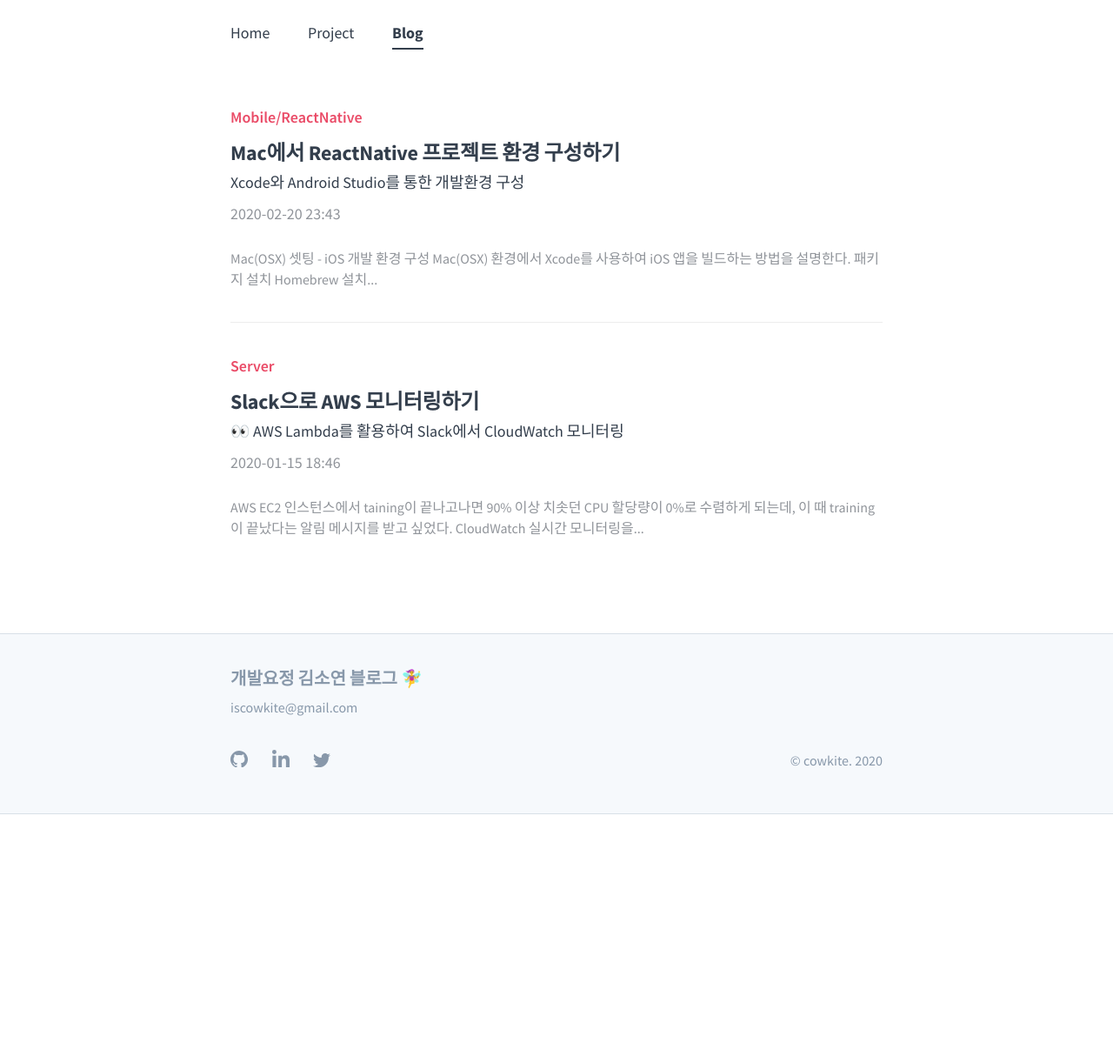
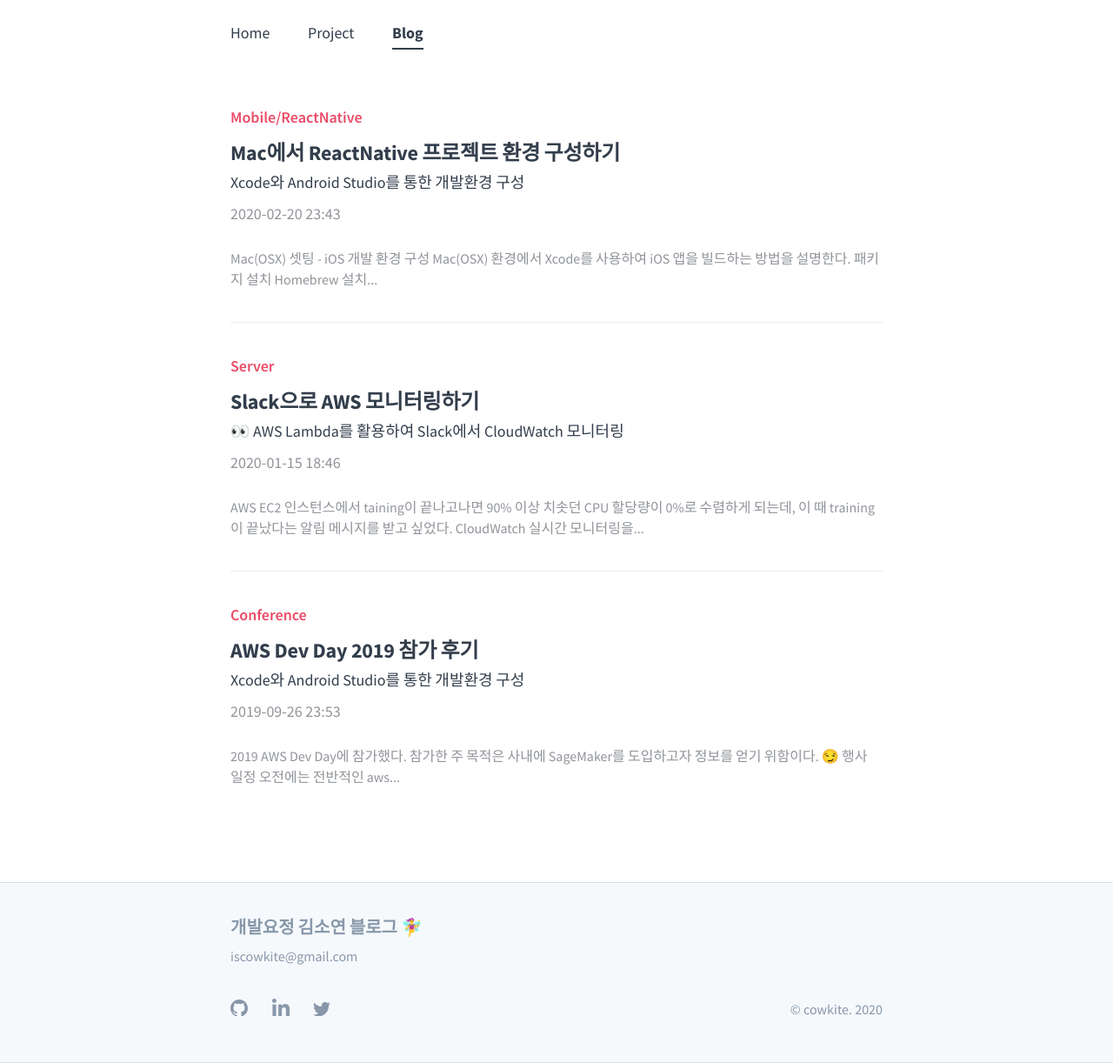
Before and after one commit to cowkite/cowkite.github.io, a Jekyll site: the page built from blog/index.md, in a window 1280 px wide. Shown: the whole page at 87% size. Built offline with Jekyll 4.4.1, drawn with Linux system fonts in a browser that asks for light colours; before the commit the page ends 936 px from its top, so only the background shows below that; some of the changed lines change nothing that is shown.

Commit message:
Post '1909262253'

```diff
--- a/_sass/_post.scss
+++ b/_sass/_post.scss
@@ -302,10 +302,6 @@
             }
 
         }
-
-        pre code {
-            font-size: 12px !important;
-        }
     }
 }
 
--- /dev/null
+++ b/blog/1909262353/index.md
@@ -0,0 +1,293 @@
+---
+layout: post
+title: AWS Dev Day 2019 참가 후기
+subtitle: Xcode와 Android Studio를 통한 개발환경 구성
+type: Conference
+blog: true
+text: true
+post-header: true
+header-img: "img/about.jpg"
+date: 2019-09-26 23:53
+comments: true
+---
+
+[2019 AWS Dev Day](https://aws.amazon.com/ko/events/devday/seoul/)에 참가했다. 참가한 주 목적은 사내에 SageMaker를 도입하고자 정보를 얻기 위함이다. 😏
+
+<br/>
+
+## 행사 일정
+
+오전에는 전반적인 aws 서비스 소개를 듣고, 오후에는 본인이 원하는 세션을 찾아 듣는 방식.
+
+| 시간          | 내용                   |
+| ------------- | ---------------------- |
+| 09:00 - 10:00 | 등록 및 전시 부스 관람 |
+| 10:00 - 11:30 | 기조 연설              |
+| 11:30 - 12:45 | 점심 시간              |
+| 12:45 - 17:30 | 강연 및 실습 워크샵    |
+
+<br/>
+
+오후 시간에는 총 3세션의 강연(인공지능/기계 학습, 앱 현대화, 이머징 테크)과 4세션의 실습 워크샵(GluonCV, IoT+SageMaker, EKS, Amplify+AI)이 준비되어있었고, 나는 **인공지능/기계 학습** 세션을 청강했다.
+
+사실 **Amplify와 AI 서비스를 활용한 서버리스 기반 소셜 안드로이드 앱 만들기** 실습도 해보고싶었던터라 조금 아쉬움이 남았다. 😢
+
+<br/>
+
+### 인공지능/기계 학습 강연 일정
+
+| 시간           | 내용                                                         |
+| -------------- | ------------------------------------------------------------ |
+| 12:45 - 13:45  | **개발자를 위한 수백만 사용자 대상 기계 학습 서비스 확장 하기**<br/>*윤석찬 수석테크에반젤리스트, AWS<br/>문효준 책임 연구원, LG전자*<br/><br/>기계 학습은 이제 개발자에게 필수 기술셋이 되었습니다. 이미지/비디오 인식, 음성 인식 및 합성, 비지니스 예측, 사용자 추천 등 다양한 스마트 애플리케이션 개발 및 배포를 위해 기계 학습 기술을 배우고 이를 적용해야 합니다. 본 세션에서는 AWS의 다양한 서비스를 활용하여 개발자들이 기계 학습을 처음 접하는 시점부터 혼자서 공부하는 방법부터 팀에서 초기 도입시, 그리고 정식 프로덕션 환경에서 수백만 사용자를 위한 서비스를 향해 가는 과정을 알려드림으로서 머신 러닝 엔지니어가 될 수 있는 방법을 알아봅니다. |
+| 14:00 - 15:00  | **기계 학습 싸고 빠르게 하는 방법 - Amazon SageMaker 편**<br/>*김필호 솔루션즈 아키텍트, AWS*<br/><br/>기계 학습을 기반한 서비스를 개발하기 위해서는, 데이터 준비, 모델 훈련과 배포의 다양한 과정을 반복적으로 진행해야 합니다. AWS에서는 각 과정별로 사용자가 각자 워크로드에 맞춘 가장 비용 효율적인 ML 프레임워크인 Amazon SageMaker 관리형 서비스를 제공하고 있습니다. 본 세션에서는 SageMaker를 활용하는 방법과 함께 어떻게 하면 모델 생성, 학습 및 배포를 위한 자원을 가장 효율적이고 경제적으로 사용할 수 있는 방법을 소개합니다. |
+| 15:15 - 16:15  | **AWS 기반 기계 학습 자동화 및 최적화를 위한 실전 기법**<br/>*남궁영환 AI/ML 솔루션즈 아키텍트, AWS*<br/><br/>기계 학습 모델을 서비스로 제공하려면, 지속적인 학습 및 배포 과정이 필요합니다. 모델 훈련시 최적화 과정, 배포된 모델이 추론을 통해 서비스 되기 위한 성능 개선도 필수 요소입니다. 본 세션에서는 AWS를 활용한 대규모 리소스를 이용한 효율적인 모델 학습 시 유용한 내용들을 소개합니다. 대규모 리소스를 이용할 경우 인프라 선택, 모델 학습 환경 선택 및 구성, 확장성 등이 함께 고려되어야 합니다. 이와 관련한 AWS 서비스들의 특징과 어떤 결과를 보여주는지도 함께 알아봅니다. |
+| 16:30  - 17:30 | **Intel on AWS, AI/ML Service 성능 향상을 위한 협력 모델**<br/>*서지혜 솔루션즈 아키텍트, AWS<br/>김종학 과장, Intel*<br/><br/>클라우드는 데이터 수집, 저장, 맞춤형 AI/ML 모델 생성 등 대규모 AI워크로드 운영을 비용 효율적이며 쉽게 만들어 줄 수 있습니다. 이 세션에서는 AI 워크로드를 간단하고 빠르게 처리하기 위해 AWS와 Intel이 어떻게 협력하고 있는지에 관해 설명합니다. 첫 번째로 AWS C5 인스턴스에 적용된 고성능 Intel Xeon® Scalable processors 기술에 대해 설명합니다. 그리고 강화 학습으로 생성된 모델을 가지고 자율 주행하는 1/18 스케일의 자동차DeepRacer 에 적용된 Intel의 강화 학습 라이브러리 및 Inference engine (Openvino)에 대해서도 알아봅니다. 이 밖에도 AWS AI/ML Marketplace에 제공 되고 있는 Intel의 AWS AI/ML library 및 모델에 대해 알아봅니다. |
+
+<br/>
+
+## Register
+
+친절하신 aws 직원분들이 등록을 도와준다. 회사명이 이렇게 대문짝하게 찍히는줄 모르고 적어냈는데 bold 적용돼서 출력되는 덕분에, 나를 IT부문에서 왔다고 착각하시곤 말을 거시던 분들이 계셨다. 아니라고하기가 민망해서 대충 대화를 하긴 했는데 전 일개 OY 정보전략팀이라 아무것도 모릅니다..
+
+![](img/01.jpg)
+
+<br/>
+
+<br/>
+
+
+## 기조 연설
+
+### Kick off (Olivier Klein, AWS)
+
+**Modern Application Design**: 애플리케이션 모듈화를 위해 현재 방식에서 아키텍쳐 패턴 변경, 운영 방식 변경, 배포 방식 등을 변경해야함. 이를 microservice라고 지칭한다. microservice끼리는 API를 통해 통신을 하며, 서비스의 구성은 code, sdk, data stores로 구성되어있다. data stores를 선택할 수 있다는것은 데이터베이스 전략을 세움으로서 나에게 가장 적합한 것을 선택할 수 있다는 것을 의미한다.
+
+**Serverless**: microservice를 지향하기 위해서는 serverless를 추구해야한다. AWS Lanbda, AWS Fargate, 그리고 새로운 AWS Lambda Layers를 통해서
+
+**Auto rollout**: 배포 과정을 자동화해야한다.
+
+<br/>
+
+### AWS를 사용한 클라우드 마이그레이션 경험 공유 (정성권 수석, 삼성전자)
+
+**SAMSUNG Account**
+
+Cloud native를 제공하기 위해서는 IDC에서 벗어나 안정적인 클라우드로 옮겨야한다는 생각을 하게 되었음. 그러나 삼성 전체의 인증을 담당하기 때문에 안정적인 **무중단** 마이그레션이 필요했음
+
+1. 클라우드 마이그레이션
+   - **인프라스트럭쳐 엔지니어의 역할**: 마이그레이션 아키텍처 - API GW 기반 Strangler 패턴 적용, 클라우드 인프라스트럭처 기반 코드 작성, Immutable 인프라스트럭처, CI/CD 파이프라인 구축: Python
+   - **데이터베이스 관리자의 역할**: 데이터 마이그레이션 계획, 데이터 로딩 및 CDC 동기화, 스키마 및 쿼리 변환, 데이터베이스 관리
+
+2. 마이크로서비스로 리팩토링
+3. 컨테이너 기반 클라우드 네이티브
+
+**클라우드 이전으로 인한 이점**: 라이선스 비용 절감, 관리형 서비스 활용, 오픈소스 활용 경험 축적, 다양한 서비스 실험 가능
+
+<br/>
+
+### AWS application 소개 (Olivier Klein, AWS)
+
+#### DEMO
+
+- **사진을 촬영한 3D 렌더링 어플리케이션**: 여러 각도에서 사진을 찍고 3D 렌더링을 하여 스마트폰으로 볼 수 있는 어플리케이션
+
+  1. 약 80장 정도의 사진을 촬영하고 3D 렌더링을 통해 와이어프레임 생성, 텍스쳐 적용을 할 수 있음
+  2. AWS의 sumerion을 통해 HTML로 작성한 앱을 사용자에게 배포
+
+- **Auto-drive Robot**: 벽을 인지하여 미로를 찾는 자율주행 로봇
+
+  1. 일차적으로 사람의 조종에 의해 로봇이 움직이면서 자기가 있는 공간을 파악하여 벽이 어디있는지, 안전하게 갈 수 있는 길이 어디인지 파악을 함.
+
+  2. Navigation goal을 주어 주행을 시키면 서서히 셀프 주행을 배움. 처음에는 센서 정보에 의존하여 조심스럽게 움직임. (이때 몇 초 정도의 inference 때문에 순간 프로그램이 죽은 것처럼 보여서 Olivier가 당황했었습니다. :joy:)
+
+- **Unicon with corn-dog**: 핫도그를 찾아다니는 유니콘 시뮬레이션
+
+  1. SageMaker RL + Sumerian을 활용하여 구현
+  2. 유니콘에게 핫도그를 먹으라고 특별히 명령한 것이 아님. 처음에는 돌기만 함. 그럴 때는 마이너스, 마이너스... 핫도그에 가까이 갈 수록 플러스, 플러스를 리워드를 하면, 핫도그에 가까이 갈 수록 보상을 받는다는 것을 알게 됨. 결국 유니콘은 최종적으로 핫도그를 찾아 움직이게 됨.
+
+#### Applications with mobile app roll-on
+
+- Amazon 3D
+- Amazon Sumerian
+
+#### Applications with IoT
+
+- AWS Robot matics
+- AWS AppSync: Network connection-less 상황에서 서비스가 끊김 없이 동작할 수 있도록 지원함.
+- AWS Greengrass: Edge로 로직을 구성할 수 있도록 지원함.
+
+#### Data
+
+- Glacier Database: 클라우드 상 가장 저렴한 DB Storage
+- AWS S3
+
+#### AI and Machine Learning
+
+AI Services - ML Services - ML Frameworks + Infrastructure
+
+- AWS SageMaker
+
+  Computer visioning: 일반 웹카메라로도 모션 인식, hit cam 등이 가능함
+
+  - Amazon Eleastic inference: GPU를 필요할 때 증폭하고 감소할 수 있음. 런칭 이후 전체 비용의 75%까지 절감했다는 후기를 많이 들음
+
+- AWS Inferentia: 추론의 비용을 10배 줄일 수 있는 서비스를 내년에 런칭할 예정임
+
+- Amazon SageMaker RL: 머신러닝을 하고 싶은데 데이터가 없을 때를 위한 강화학습 모델. State - Action - Reward 과정을 거쳐서 쉽게 데이터를 만들 수 있음
+
+<br/><br/>
+
+## 개발자를 위한 수백만 사용자 대상 기계 학습 서비스 확장 하기
+
+*기계 학습은 이제 개발자에게 필수 기술셋이 되었습니다. 이미지/비디오 인식, 음성 인식 및 합성, 비지니스 예측, 사용자 추천 등 다양한 스마트 애플리케이션 개발 및 배포를 위해 기계 학습 기술을 배우고 이를 적용해야 합니다. 본 세션에서는 AWS의 다양한 서비스를 활용하여 개발자들이 기계 학습을 처음 접하는 시점부터 혼자서 공부하는 방법부터 팀에서 초기 도입시, 그리고 정식 프로덕션 환경에서 수백만 사용자를 위한 서비스를 향해 가는 과정을 알려드림으로서 머신 러닝 엔지니어가 될 수 있는 방법을 알아봅니다.*
+
+<br/>
+
+### 환경구성 (윤석찬 수석테크에반젤리스트, AWS)
+
+**EC2 GPU Instances**
+
+- G4 instance: OpenGL, DirectX, CUDA, OpenCL 등 그래픽 동영상 최적화
+- P3 instance: Tensorflow 등
+- On-demand GPU
+
+**EC2 Spot 인스턴스 구매 옵션**
+
+- 최대 75% 할인된 가격에 모델 훈련 시에만 사용 가능
+
+- 스팟 가격의 흐름을 통해 예측 가능
+- On-Demend 대비 70% 할인 된 가격으로 사용 가능
+
+<br/>
+
+### 컨테이너 기반의 기계학습 운영 사례 (문효준 책임 연구원, LG전자)
+
+**컨테이너 선택**
+
+- Docker: 독립적인 환경 제공함으로 언어의 다양성 보장
+- 클라우드에 올리기 민감한 사내 데이터는 SQS를 통해 Container가 주도적으로 Next job을 하도록 처리
+
+**효과적인 운영**
+
+- **Kubernetes**: 어디 서버에서 어떻게 장애가 났는지 관리할 필요없이, kubernetes에 명령하면 알아서 사용 가능한 자원에 할당해줌. Amazon EKS 부분이 블랙박스가 되었기 때문에 개발의 효율이 올라갔음
+- **AWS 기반의 K8S**: Amazon EKS, Auto Scaling - CLuster Auto Scaler, Helm Chart, Argo Workflow
+
+**In Closing**
+
+- ML 공부할 필요 없다면 제일 좋습니다 > AI API 서비스 활용
+- 시작한다면, SageMaker로 시작하세요 > 완전 관리형 서비스
+- 모델 훈련 및 배포 비용을 꼭 아끼세요 > 딥러닝 AMIs/Container
+- 반복적인 개발 비용을 꼭 염두해 두세요 >
+
+<br/><br/>
+
+## 기계학습 싸고 빠르게 하는 방법: SageMaker
+
+*기계 학습을 기반한 서비스를 개발하기 위해서는, 데이터 준비, 모델 훈련과 배포의 다양한 과정을 반복적으로 진행해야 합니다. AWS에서는 각 과정별로 사용자가 각자 워크로드에 맞춘 가장 비용 효율적인 ML 프레임워크인 Amazon SageMaker 관리형 서비스를 제공하고 있습니다. 본 세션에서는 SageMaker를 활용하는 방법과 함께 어떻게 하면 모델 생성, 학습 및 배포를 위한 자원을 가장 효율적이고 경제적으로 사용할 수 있는 방법을 소개합니다.*
+
+<br/>
+
+### Amazon SageMaker 가격 모델
+
+- https://aws.amazon.com/sagemaker/pricing
+- **사용한 만큼만 비용을 지불**: 최소 요금 및 선수금 없이 초 단위로 부과
+- Amazon SageMaker 내 요금: ML 인스턴스 / ML 스토리지 / 인스턴스에서의 데이터 처리 비용
+
+**Amazon SageMaker On-Demand ML Instances**
+
+- 기계 학습 컴퓨팅 파워에 대해 초 단위로(최소 1분) 요금을 지불할 수 있으며, 장기 약정은 없음.
+- 모델 훈련 및 배치 변환 작업의 경우, 작업이 완료된 후 인스턴스를 자동으로 종료함. 작업을 실행하는 시간에 대해서만 요금을 청구함.
+- 모델 구축용 서버: t instance 라인으로도 가능함
+- 학습 구축용 서버: 인스턴스 생성 후 필요한 만큼 사용이 끝나면 자동으로 소멸되므로 버퍼를 잡아서 사용할 수 있음
+
+<br/>
+
+### 머신러닝 가격 최적화 기법
+
+모든 머신러닝 프로젝트는 대량의 데이터의 정제와 레이블링이 필요함. 그 과정에서 **EC2 기반이나 EMR에 자체 ETL 툴**을 활용하여 고려하면 비용을 절감할 수 있음: Amazon Athena, AWS Glue, AWS Lake Formation
+
+**SageMaker Ground Truth**
+
+- 레이블링 작업환경: 정의된 환경 및 맞춤형으로도 지원 - Bounding boxes, Image classification, Semantic segmentation, Text classification, Custom
+
+- 동작방법: Raw Data - Human Annotations - Active Learning Model - Automatic Annotations - Traning Data
+
+- **확률 기반 레이블 의견 차이 합병 방법** 로직을 사용하여 정확도 높은 알고리즘을 채택할 수 있음
+
+- **자동 모델 튜닝**을 통한 모든 Hyper 알고리즘을 지원함
+
+**Amazon Eleastic Inference**
+
+딥러닝 추론 비용의 75%까지 절감
+
+- 낮은 추론 비용
+- 수요 변화에 대응
+- 1~32 TFLOPS
+
+**Neo**
+
+- ML을 위한 컴파일러이자 실행환경: Parse Model > Optimize Graph > Optimize Tensors > Generate Code
+- 오픈소스이며, 또 많은 오픈소스와 결합되어 있음
+
+<br/>
+
+### AWS Billing and Cost Management
+
+**AWS Budgets**
+
+- 사용량을 초과할 때 통보하는 기능
+- 예약된 서비스의 사용률이나 담당률을 추적하는 기능
+
+**AWS SageMaker 프리티어**
+
+- 처음 2개월동안 매월 무료로 제공
+
+<br/><br/>
+
+## AWS 기반 기계 학습 자동화 및 최적화를 위한 실전 기법
+
+*기계 학습 모델을 서비스로 제공하려면, 지속적인 학습 및 배포 과정이 필요합니다. 모델 훈련시 최적화 과정, 배포된 모델이 추론을 통해 서비스 되기 위한 성능 개선도 필수 요소입니다. 본 세션에서는 AWS를 활용한 대규모 리소스를 이용한 효율적인 모델 학습 시 유용한 내용들을 소개합니다. 대규모 리소스를 이용할 경우 인프라 선택, 모델 학습 환경 선택 및 구성, 확장성 등이 함께 고려되어야 합니다. 이와 관련한 AWS 서비스들의 특징과 어떤 결과를 보여주는지도 함께 알아봅니다.*
+
+<br/>
+
+### P3 instance
+
+- 대규모 병렬 처리가 필요한 워크로드에 적합: 기계학습 모델 트레이닝, HPC(High Perfomance Computing) 시뮬레이션, 3D 모델 렌더링, 비디오 인코딩
+
+- 최대 8개의 NVIDIA Tesla V1000 GPU
+
+#### P3dn.24xlarge instnace
+
+- 클라우드에서 사용 가능한 가장 강력한 GPU 인스턴스
+- 효율적인 대규모 ML 트레이닝 및 HPC 시뮬레이션 지원: 100Gbps 네트워크 대역폭을 이용한 멀티-노드 클러스터(32대 이상) 구성 가능
+- 모델 트레이닝 및 시뮬레이션을 위한 데이터에 빠른 액세스 지원: Amazon S3, 네트워크 기반 파일 시스템, 로컬 인스턴스 스토리지
+- 대규모 ML 모델 트레이닝 및 대규모 데이터 처리: 32GB GPU 메모리를 장착한 최신 NVIDIA V100 GPU
+- 데이터 전처리 최적화에 적합: 96 vCPUs sing AWS Custom Skylake CPUs and 768GB of System Memory
+
+### AWS FSx for Lustre
+
+- 머신 러닝, HPC, 동영상 처리, 금융 모델링 등을 위한 고성능 파일 시스템
+- S3와 기본적으로 연동됨
+- Lustre는 1ms 미만의 지연 시간과 초당 수백 Gbps, 수백만 IOPS로 확장되는 처리량을 지원
+- POSIX와 호환되므로, 특별히 추가 변경 없이 기존 Linux 기반 애플리케이션 사용 가능
+- 사용한 리소스에 대해서만 비용 지불 (최소약정/선수금 없음)
+- 클라이언트 모듈 커널 OS 사용 가능
+
+### Horovod
+
+- 분삭 딥러닝을 위한 오픈소스 프레임워크
+- Stock TensorFlow, Keras, PyTorch 등과 연동하여 제작
+- 쉽고 간단한 설치 `pip install horovod`
+- 고급 알고리즘 사용 가능
+- High-Performance 네트워크 (RDMA, GPUDirect) 지원
+- ML 엔지니어와 인프라를 분리
+
+<br/><br/>
+
+## 마치며
+
+내가 들은 세션은 전반적으로 aws 서비스 홍보로 시작해서 홍보로 끝나는 느낌뿐이어서.. 살짝 아쉬웠다. 우수사례 경험 공유가 중간중간 있긴 했지만, 그 외 세션들은 결국 홈페이지에 나와있는 내용을 좀 더 자세히 설명한 수준뿐이었기 때문에.. (실습 세션을 갈걸..!) 😢
+
+그래도 매년 이렇게 좋은 행사 열어주는 Amazon에게 무궁한 감사를.. 🙇‍♀️ 끊임없이 제공되던 무한 맥주 최고 🧡
+
+![](img/02.jpg)
```
Also changed, not shown: blog/1909262353/img/01.jpg (added), blog/1909262353/img/02.jpg (added), blog/1909262353/img/about.jpg (added), 1 other file.
